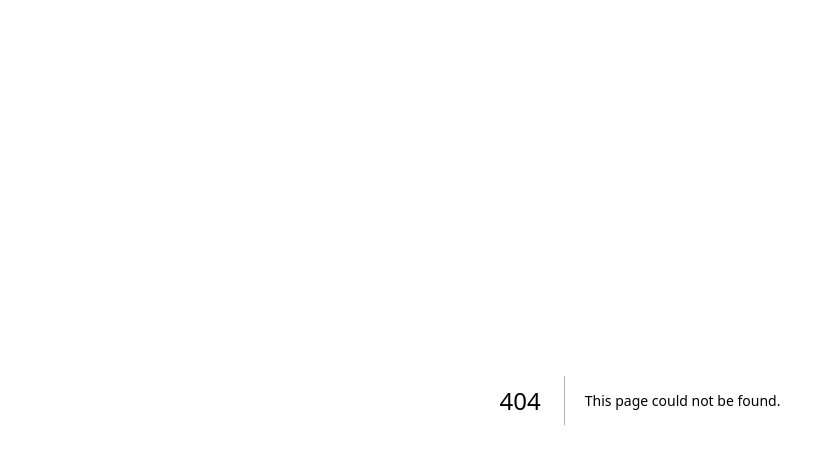
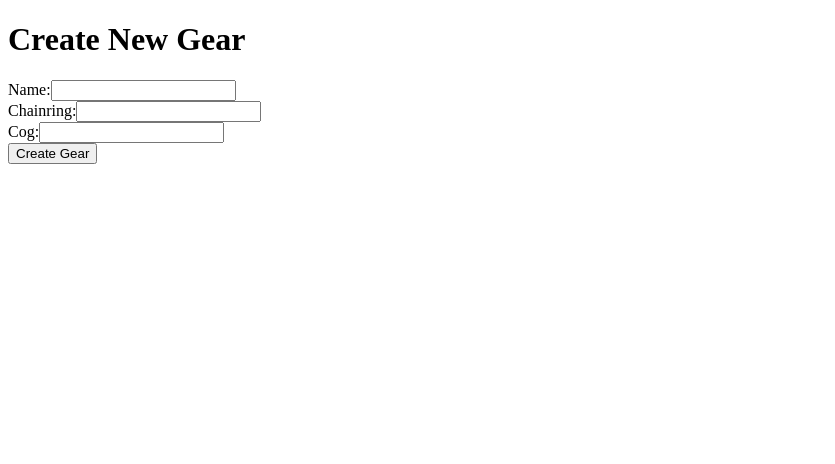
Before and after one commit to TakeshiShiomi/rails_next, a Next.js app in the folder frontend/my-app/: page /gears/new in a window 1280 px wide. Before the commit this address had no page. Shown: the top 464 px of the page, without its empty margins (0-835 px from the left). Built offline with nearby package versions, Linux system fonts and the light colour scheme.

Commit message:
newページ作成

```diff
--- /dev/null
+++ b/frontend/my-app/src/pages/gears/new.tsx
@@ -0,0 +1,86 @@
+import React, { useState } from 'react';
+import axiosInstance from '@lib/axios';
+import { useRouter } from 'next/router';
+
+interface GearData {
+  name: string;
+  chainring: string;
+  cog: string;
+}
+
+const NewGear = () => {
+  const [gearData, setGearData] = useState<GearData>({
+    name: '',
+    chainring: '',
+    cog: '',
+  });
+  const router = useRouter();
+
+  const handleChange = (e: React.ChangeEvent<HTMLInputElement>) => {
+    const { id, value } = e.target;
+    const isNumericField = id === 'chainring' || id === 'cog';
+    const isValidNumericValue = /^\d*\.?\d*$/.test(value) || value === '';
+
+    if (!isNumericField || isValidNumericValue) {
+      setGearData((prevState) => ({ ...prevState, [id]: value }));
+    }
+  };
+
+  const handleSubmit = async (event: React.FormEvent<HTMLFormElement>) => {
+    event.preventDefault();
+
+    const toNumberOrNull = (value: string) =>
+      value === '' ? null : parseFloat(value);
+
+    const submittedData = {
+      ...gearData,
+      chainring: toNumberOrNull(gearData.chainring),
+      cog: toNumberOrNull(gearData.cog),
+    };
+
+    try {
+      await axiosInstance.post('/gears', { api_v1_gear: submittedData });
+      router.push('/gears');
+    } catch (error) {
+      console.error('ギアの作成中にエラーが発生しました！', error);
+    }
+  };
+
+  return (
+    <div>
+      <h1>Create New Gear</h1>
+      <form onSubmit={handleSubmit}>
+        <div>
+          <label htmlFor="name">Name:</label>
+          <input
+            type="text"
+            id="name"
+            value={gearData.name}
+            onChange={handleChange}
+          />
+        </div>
+        <div>
+          <label htmlFor="chainring">Chainring:</label>
+          <input
+            type="text"
+            id="chainring"
+            value={gearData.chainring}
+            onChange={handleChange}
+          />
+        </div>
+        <div>
+          <label htmlFor="cog">Cog:</label>
+          <input
+            type="text"
+            id="cog"
+            value={gearData.cog}
+            onChange={handleChange}
+          />
+        </div>
+        <button type="submit">Create Gear</button>
+      </form>
+    </div>
+  );
+};
+
+export default NewGear;
```
